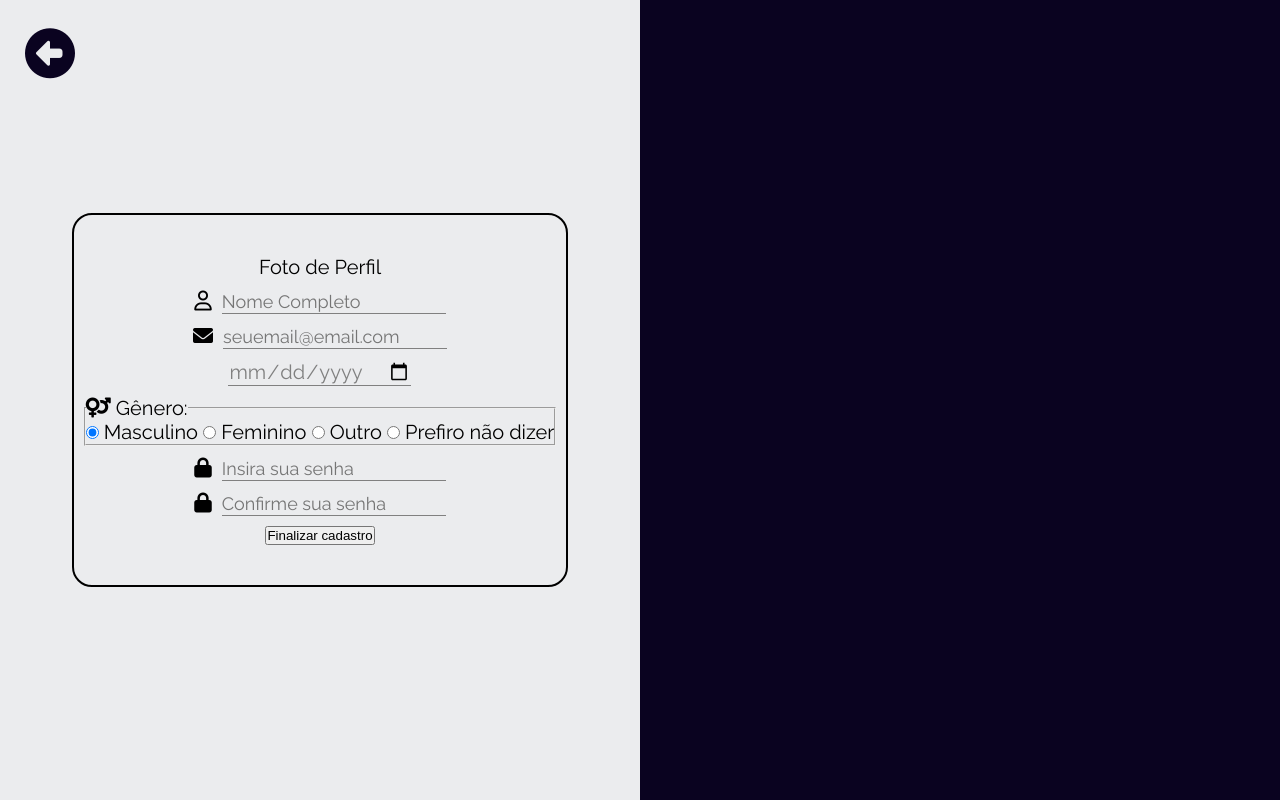
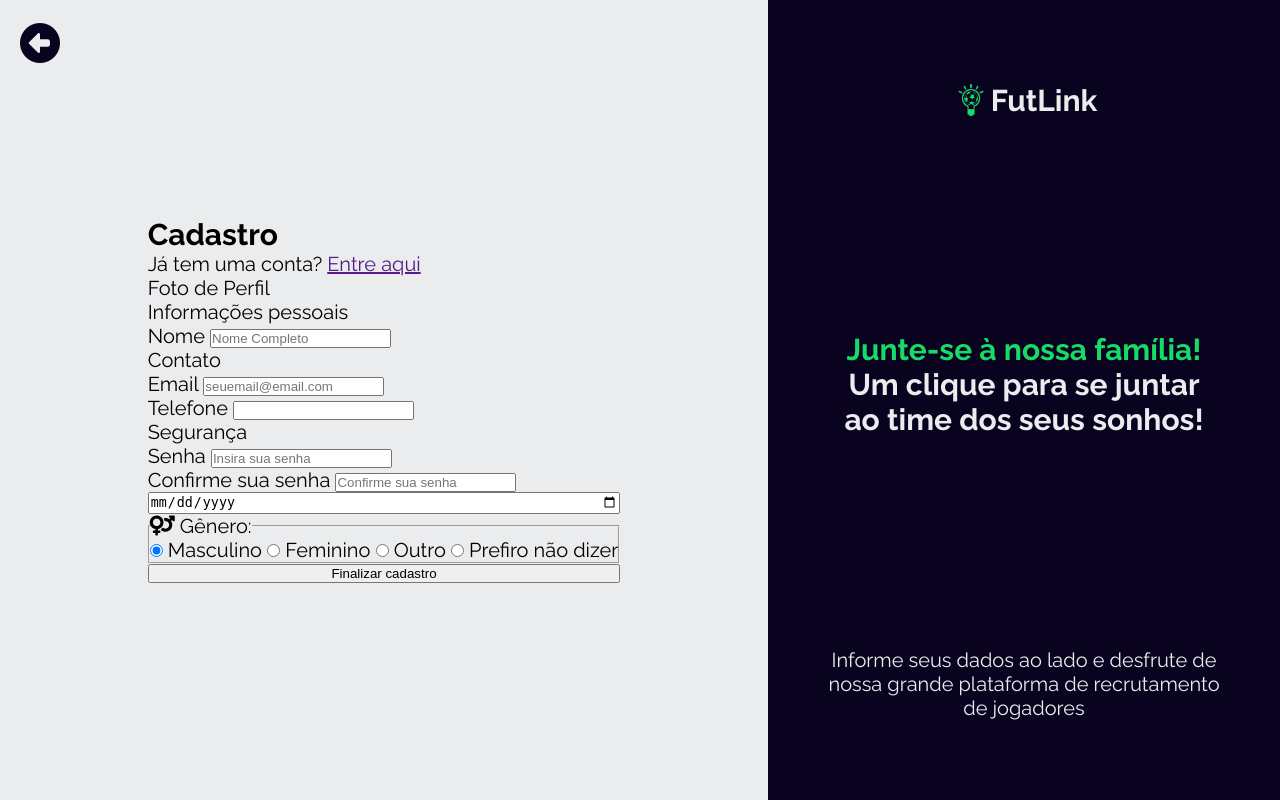
Before and after one commit to TCC-Nexa-Luminy/FutLink, a PHP site: page /futlink/app/views/signUp.php in a window 1280 px wide. Run offline with PHP 8.4, Linux system fonts and the light colour scheme.

Commit message:
update-signUp

```diff
--- a/app/views/signUp.php
+++ b/app/views/signUp.php
@@ -3,21 +3,49 @@
 
 <body>
     <main class="containerMain">
-        <section>
+        <section class="main_content">
             <a href="../../public/index.php" class="back_btn"><i class="fa-solid fa-circle-left"></i></a>
             <form action="../controllers/signUp.act.php" method="post" id="form_cadastro">
+                <h1>Cadastro</h1>
+                <p>Já tem uma conta? <a href="">Entre aqui</a></p>
                 <label for="iprofile">
                     <input type="file" name="user_photo" id="iprofile" style="display: none;">
                     Foto de Perfil
                 </label>
-                <div class="form_label">
-                    <label for="inome"><i class="fa-regular fa-user"></i></label>
-                    <input type="text" name="user_nome" id="inome" required placeholder="Nome Completo" autocomplete="off" class="input_user">
+                <article class="content-input">
+                    <p>Informações pessoais</p>
+                    <div class="form_label">
+                        <label for="inome">Nome</i></label>
+                        <input type="text" name="user_nome" id="inome" required placeholder="Nome Completo" autocomplete="off" class="input_user">
+                    </div>
+                </article>
+                <article class="content-input">
+                    <p>Contato</p>
+                    <div class="form_label">
+                        <label for="iemail">Email</label>
+                        <input type="email" name="user_email" id="iemail" required placeholder="seuemail@email.com" autocomplete="off" class="input_user">
+                    </div>
+                    <div class="form_label">
+                        <label for="itel">Telefone</label>
+                        <input type="tel" name="user_tel" id="itel">
+                    </div>
+                </article>
+                <article class="content-input">
+                    <p>Segurança</p>
+                    <div class="form_label">
+
+                        <label for="ipass">Senha</label>
+                        <input type="password" name="user_pass" id="ipass" required placeholder="Insira sua senha" autocomplete="off" class="input_user">
+                    </div>
+                    <div class="form_label">
+                        <label for="ipass2">Confirme sua senha</i></label>
+                        <input type="password" name="user_pass2" id="ipass2" required placeholder="Confirme sua senha" autocomplete="off" class="input_user">
+                    </div>
+                </article>
+                <div>
+
                 </div>
-                <div class="form_label">
-                    <label for="iemail"><i class="fa-solid fa-envelope"></i></label>
-                    <input type="email" name="user_email" id="iemail" required placeholder="seuemail@email.com" autocomplete="off" class="input_user">
-                </div>
+
                 <input type="date" name="user_data_nasc" id="" required class="input_user">
 
                 <fieldset>
@@ -34,19 +62,21 @@
                     <input type="radio" name="genero" id="iprefiro" value="prefiro não dizer">
                     <label for="iprefiro">Prefiro não dizer</label>
                 </fieldset>
-                <div class="form_label">
-                    <label for="ipass"><i class="fa-solid fa-lock"></i></label>
-                    <input type="password" name="user_pass" id="ipass" required placeholder="Insira sua senha" autocomplete="off" class="input_user">
-                </div>
-                <div class="form_label">
-                    <label for="ipass2"><i class="fa-solid fa-lock"></i></label>
-                    <input type="password" name="user_pass2" id="ipass2" required placeholder="Confirme sua senha" autocomplete="off" class="input_user">
-                </div>
                 <input type="submit" value="Finalizar cadastro">
             </form>
         </section>
-        <section>
-
+        <section class="main_banner">
+            <div class="banner_top">
+                <img src="../../public/images/futlinkLogoBg.png" alt="">
+                <h1>FutLink</h1>
+            </div>
+            <div class="banner_msg">
+                <h1>Junte-se à nossa família!</h1>
+                <h2>Um clique para se juntar ao time dos seus sonhos!</h2>
+            </div>
+            <div class="banner_rodape">
+                <p>Informe seus dados ao lado e desfrute de nossa grande plataforma de recrutamento de jogadores</p>
+            </div>
         </section>
     </main>
     <script src="../../public/js/signUp.js"></script>
--- a/public/css/signUp.css
+++ b/public/css/signUp.css
@@ -1,73 +1,72 @@
 @import url("root.css");
 
 .containerMain{
-    display: flex;
-    flex-direction: column-reverse;
+    display: grid;
+    grid-template-areas:
+    "banner"
+    "conteudo";
+    grid-template-columns: 1fr;
+    grid-template-rows: auto 1fr;
     height: 100dvh;
-    font-size: var(--fonte-texto);
 }
 
-.containerMain .back_btn{
+.back_btn{
     position: absolute;
+    top: 0.5em;
     left: 0.5em;
-    top: 0.5em;
-    font-size: 2.5em;
+    font-size: 2em;
     color: var(--cor-purple-dark);
-    cursor: pointer;
-    transition: 0.5s;
-}
-.containerMain .back_btn:active{
-    transform: scale(0.9);
-    transition: 0.5s;
 }
 
+/* ----------------------------------------------------------------------- */
 
-.containerMain>section{
+.containerMain .main_content{
     display: flex;
-    flex: 1 1 0;
+    grid-area: conteudo;
+    position: relative;
+    align-items: center;
+    justify-content: center;
+    flex-direction: column;
 }
 
-.containerMain section:first-child{
-    position: relative;
-    justify-content: center;
-    align-items: center;
+.main_content .form_cadastro{
+    display: flex;
+    flex-direction: column;
 }
-.containerMain section:last-child{
-    display: none;
-    background-color: var(--cor-purple-dark);
-    /* box-shadow: -3px 1px 5px black; */
-}
-
-
 #form_cadastro{
     display: flex;
     flex-direction: column;
-    align-items: center;
-    gap: 0.5em;
-    border: 2px solid black;
-    padding: 2em 0.5em;
-    border-radius: 1em;
 }
 
-#form_cadastro .form_label{
+/* ----------------------------------------------------------------------- */
+
+.containerMain .main_banner{
     display: flex;
-    gap: 0.5em;
-
+    grid-area: banner;
+    flex-direction: column;
+    background-color: var(--cor-purple-dark);
+    color: var(--cor-primaria);
+    align-items: center;
+    justify-content: space-between;
+    text-align: center;
+    padding: 2em 4em;
+    gap: 1em;
+}
+.main_banner .banner_top{
+    display: flex;
+    align-items: center;
+}
+.main_banner .banner_top img{
+    aspect-ratio: 1/1;
+    height: 2em;
 }
 
-#form_cadastro .input_user{
-    all: unset;
-    border-bottom: 1px solid gray;
-    color: gray;
+.main_banner .banner_msg h1{
+    color: var(--cor-green-light);
 }
 
-#form_cadastro .input_user:focus{
-    color: var(--cor-purple-dark);
-    border-bottom: 1px solid black;
-}
-
-#form_cadastro .input_user::placeholder{
-    font-size: 0.9em;
+.main_banner .banner_rodape{
+    display: none;
 }
 
 @media (max-width: 575px){}      /*disposivos extra pequenos (XS) - Smartphone tela pequena - padrão no site*/
@@ -77,16 +76,22 @@
 }
 @media (min-width: 768px){      /*Dispositos médios (MD) - Tablets e Smartphones grandes -*/
 
-
 }
 @media (min-width: 992px){      /*Dispositivos grande (LG) - Desktops menores e laptops -*/
     .containerMain{
-     flex-direction: row;
+        grid-template-areas:
+        "conteudo banner";
+        grid-template-columns: 3fr 2fr;
+        grid-template-rows: 1fr;
     }
-    .containerMain section:last-child{
+    .containerMain .main_banner{
+        padding: 4em 3em;
+    }
+    .main_banner .banner_rodape{
         display: flex;
     }
 }
+
 @media (min-width: 1200px){     /*Dispositivos extra grande (XL) - Desktops grandes -*/
 
 
```
